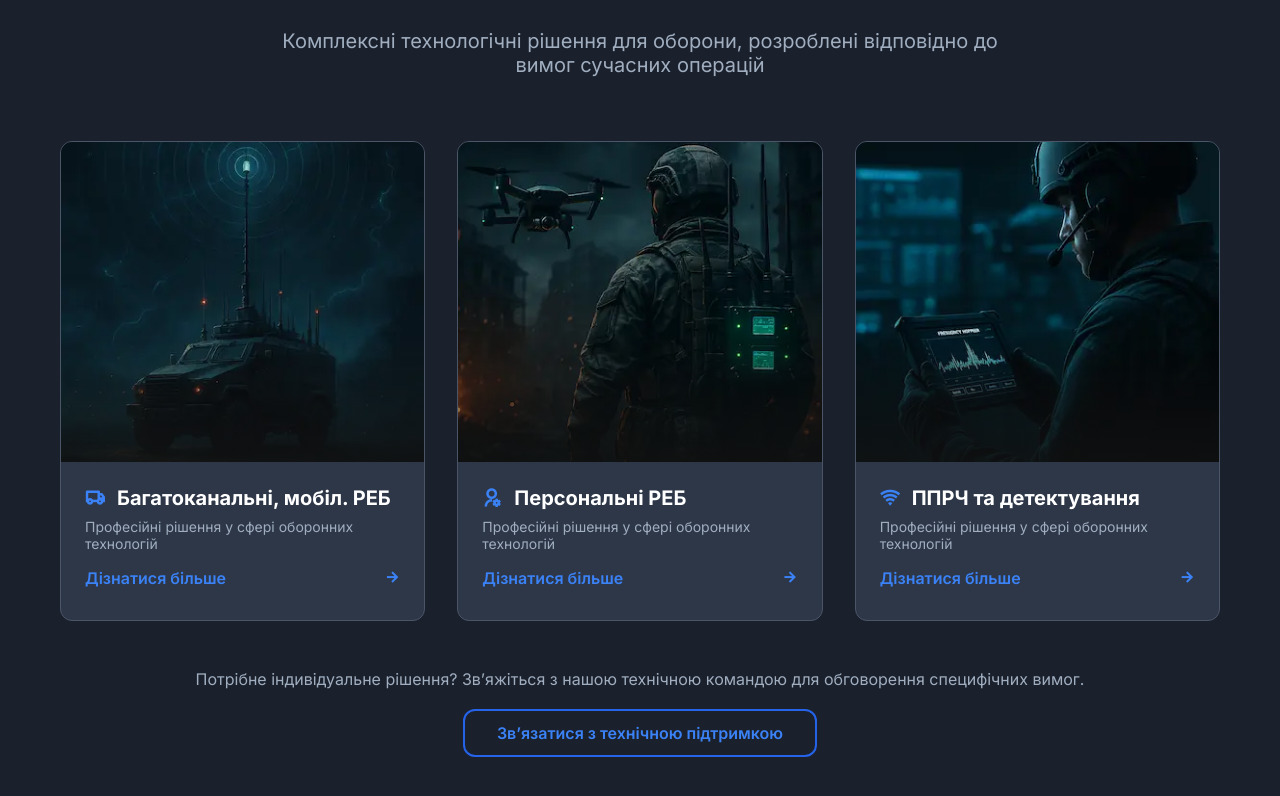
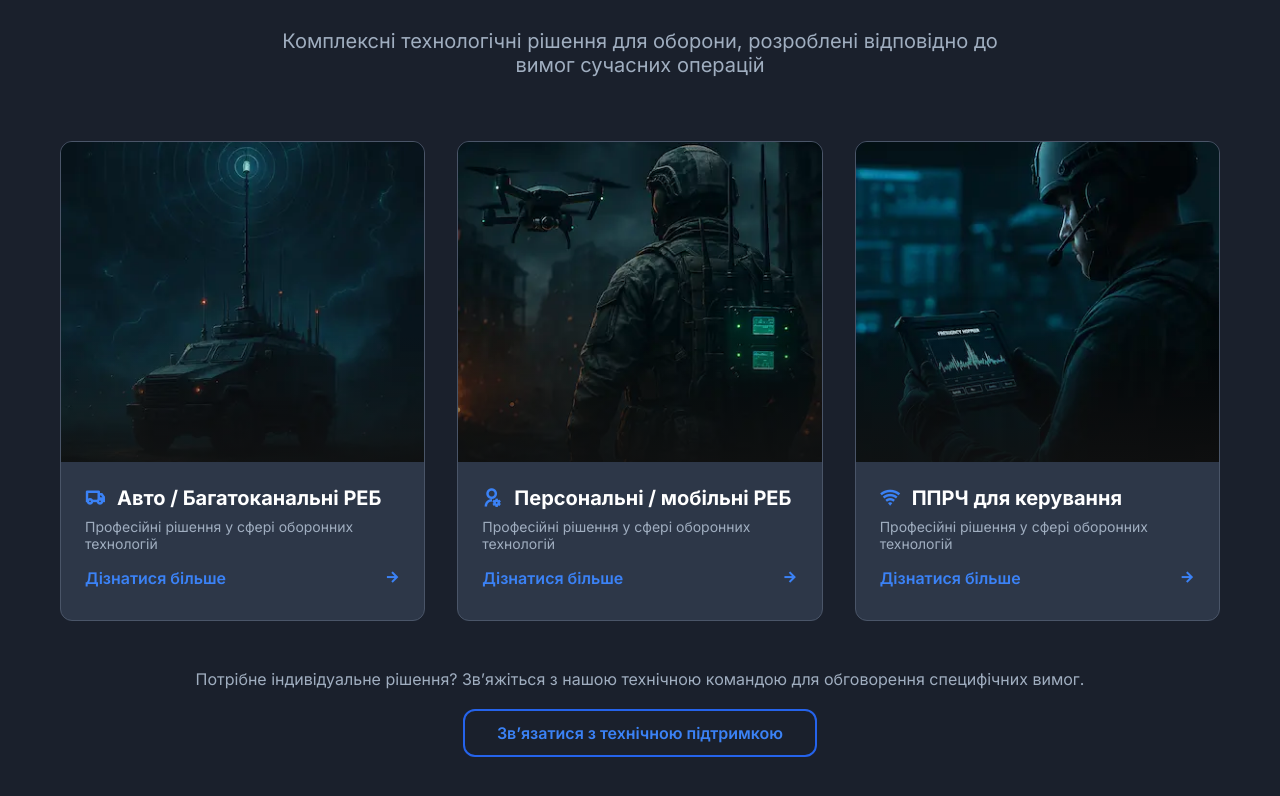
Before and after one commit to NastyaKobtseva/skynetix, a plain HTML site: page index.html in a window 1280 px wide. Shown: the part 1984-2780 px from the top of the page. Drawn offline with nearby package versions, Linux system fonts and the light colour scheme.

Commit message:
link and title content header, product

```diff
--- a/index.html
+++ b/index.html
@@ -42,9 +42,9 @@
                         Продукція <i class="ri-arrow-down-s-line"></i>
                     </button>
                     <div class="dropdown-menu" id="productsDropdown">
-                        <a href="./product.html?product=multi"><i class="ri-truck-line"></i>Багатоканальні та мобільні РЕБ</a>
-                        <a href="./product.html?product=mobile"><i class="ri-user-settings-line"></i>Персональні РЕБ</a>
-                        <a href="./product.html?product=control"><i class="ri-wifi-line"></i>ППРЧ та детектування</a>
+                        <a href="./product.html?product=multi"><i class="ri-truck-line"></i>Авто / Багатоканальні РЕБ</a>
+                        <a href="./product.html?product=mobile"><i class="ri-user-settings-line"></i>Персональні / мобільні РЕБ</a>
+                        <a href="./product.html?product=control"><i class="ri-wifi-line"></i>ППРЧ для керування</a>
                     </div>
                 </div>
 
@@ -66,9 +66,9 @@
                 Продукція <i class="ri-arrow-down-s-line"></i>
             </button>
             <div class="mobile-products-list" id="mobileProductsList">
-                <a href="./product.html?product=multi"><i class="ri-truck-line"></i>Багатоканальні та мобільні РЕБ</a>
-                <a href="./product.html?product=mobile"><i class="ri-user-settings-line"></i>Персональні РЕБ</a>
-                <a href="./product.html?product=control"><i class="ri-wifi-line"></i>ППРЧ та детектування</a>
+                <a href="./product.html?product=multi"><i class="ri-truck-line"></i>Авто / Багатоканальні РЕБ</a>
+                <a href="./product.html?product=mobile"><i class="ri-user-settings-line"></i>Персональні / мобільні РЕБ</a>
+                <a href="./product.html?product=control"><i class="ri-wifi-line"></i>ППРЧ для керування</a>
             </div>
         </div>
 
@@ -85,8 +85,8 @@
                 <p>
                     Рішення у сфері радіоелектронних технологій<br />
                     РЕБ:
-                    <span class="highlight" data-keyword="mobile">персональні</span>,
-                    <span class="highlight" data-keyword="multi">мобільні, багатоканальні</span> •
+                    <span class="highlight" data-keyword="mobile">мобільні, персональні</span>,
+                    <span class="highlight" data-keyword="multi">багатоканальні</span> •
                     <span class="highlight" data-keyword="ppch">ППРЧ</span>
                 </p>
 
@@ -318,9 +318,9 @@
             <div class="footer__links">
                 <h3 class="footer__title">Продукти</h3>
                 <ul class="footer__list">
-                    <li><a href="./product.html?product=multi" class="footer__link">Багатоканальні та мобільні РЕБ</a></li>
-                    <li><a href="./product.html?product=mobile" class="footer__link">Персональні РЕБ</a></li>
-                    <li><a href="./product.html?product=control" class="footer__link">ППРЧ та детектування</a></li>
+                    <li><a href="./product.html?product=multi" class="footer__link">Авто / Багатоканальні РЕБ</a></li>
+                    <li><a href="./product.html?product=mobile" class="footer__link">Персональні / мобільні РЕБ</a></li>
+                    <li><a href="./product.html?product=control" class="footer__link">ППРЧ для керування</a></li>
                 </ul>
             </div>
             </div>
--- a/js/main.js
+++ b/js/main.js
@@ -208,7 +208,7 @@ document.addEventListener("DOMContentLoaded", () => {
   const products = [
     {
       id: "multi-channel-vehicle-reb",
-      title: "Багатоканальні, мобіл. РЕБ",
+      title: "Авто / Багатоканальні РЕБ",
       description: "Потужні мобільні системи радіоелектронної боротьби, встановлені на автомобілях для придушення широкого спектра сигналів.",
       image: "./image/our-products/multichannel-and-automotive-ew.webp",
       link: "./product.html?product=multi",
@@ -216,7 +216,7 @@ document.addEventListener("DOMContentLoaded", () => {
     },
     {
       id: "mobile-personal-reb",
-      title: "Персональні РЕБ",
+      title: "Персональні / мобільні РЕБ",
       description: "Компактні переносні рішення для глушіння звʼязку, призначені для індивідуального використання на полі бою.",
       image: "./image/our-products/mobile-and-personal-ew.webp",
       link: "./product.html?product=mobile",
@@ -224,7 +224,7 @@ document.addEventListener("DOMContentLoaded", () => {
     },
     {
       id: "frequency-hopping-control",
-      title: "ППРЧ та детектування",
+      title: "ППРЧ для керування",
       description: "Технології перестрибуючої частоти для надійного управління звʼязком та протидії ворожому глушінню.",
       image: "./image/our-products/pprch-for-control.webp",
       link: "./product.html?product=control",
--- a/js/product.js
+++ b/js/product.js
@@ -108,7 +108,7 @@ window.addEventListener('scroll', () => {
 // product
 const PRODUCTS = {
   multi: {
-    title: "Багатоканальні та мобільні РЕБ",
+    title: "Авто / Багатоканальні РЕБ",
     description: "Потужні мобільні системи радіоелектронної боротьби, встановлені на автомобілях для придушення широкого спектра сигналів.",
     heroImage: "./image/product/bg-product.webp", // загальна картинка на фоні
     items: [
@@ -230,7 +230,7 @@ const PRODUCTS = {
   },
 
   mobile: {
-    title: "Персональні РЕБ",
+    title: "Персональні / мобільні РЕБ",
     description: "Компактні переносні рішення для глушіння звʼязку, призначені для індивідуального використання на полі бою.",
     heroImage: "./image/product/bg-product.webp",
     items: [
@@ -320,7 +320,7 @@ const PRODUCTS = {
   },
 
   control: {
-    title: "ППРЧ та детектування",
+    title: "ППРЧ для керування",
     description: "Технології перестрибуючої частоти для надійного управління звʼязком та протидії ворожому глушінню.",
     heroImage: "./image/product/bg-product.webp",
     items: [
```
Also changed, not shown: legal.html (+9 -9 lines), product.html (+9 -9 lines).
